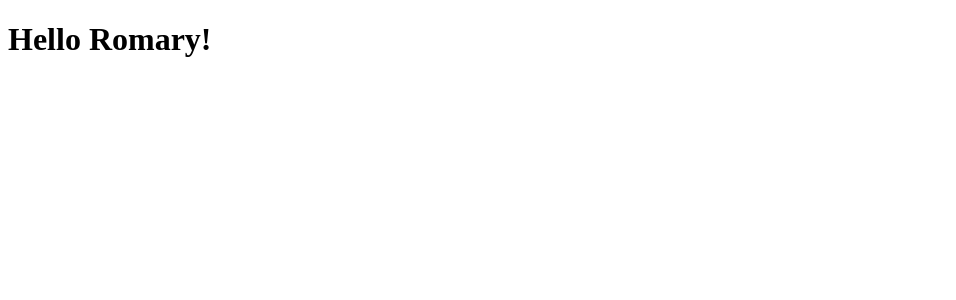
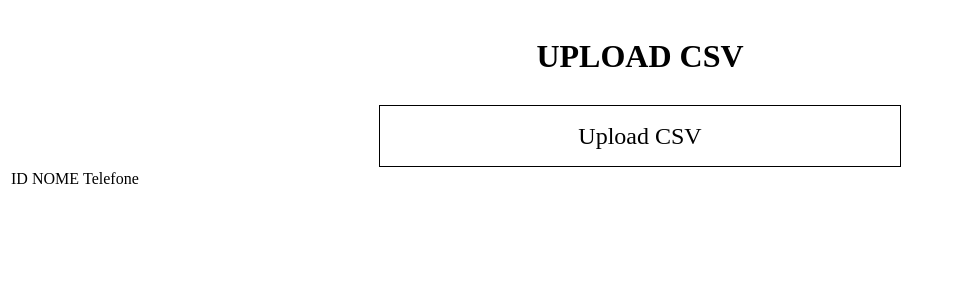
Before and after one commit to jjromary/upload_csv, a React (Create React App) app: page / in a window 1280 px wide. Shown: the top 300 px of the page, without its empty margins (0-956 px from the left). Built offline with nearby package versions, Linux system fonts and the light colour scheme.

Commit message:
dados do csv listados na tela

```diff
--- a/package.json
+++ b/package.json
@@ -6,6 +6,7 @@
     "@testing-library/jest-dom": "^5.14.1",
     "@testing-library/react": "^12.0.0",
     "@testing-library/user-event": "^13.2.1",
+    "papaparse": "^5.3.1",
     "react": "^17.0.2",
     "react-dom": "^17.0.2",
     "react-scripts": "5.0.0",
--- a/public/index.html
+++ b/public/index.html
@@ -2,42 +2,16 @@
 <html lang="en">
   <head>
     <meta charset="utf-8" />
-    <link rel="icon" href="%PUBLIC_URL%/favicon.ico" />
     <meta name="viewport" content="width=device-width, initial-scale=1" />
-    <meta name="theme-color" content="#000000" />
-    <meta
-      name="description"
-      content="Web site created using create-react-app"
-    />
-    <link rel="apple-touch-icon" href="%PUBLIC_URL%/logo192.png" />
-    <!--
-      manifest.json provides metadata used when your web app is installed on a
-      user's mobile device or desktop. See https://developers.google.com/web/fundamentals/web-app-manifest/
-    -->
+
+
     <link rel="manifest" href="%PUBLIC_URL%/manifest.json" />
-    <!--
-      Notice the use of %PUBLIC_URL% in the tags above.
-      It will be replaced with the URL of the `public` folder during the build.
-      Only files inside the `public` folder can be referenced from the HTML.
 
-      Unlike "/favicon.ico" or "favicon.ico", "%PUBLIC_URL%/favicon.ico" will
-      work correctly both with client-side routing and a non-root public URL.
-      Learn how to configure a non-root public URL by running `npm run build`.
-    -->
-    <title>React App</title>
+    <title>CSV App</title>
   </head>
   <body>
     <noscript>You need to enable JavaScript to run this app.</noscript>
     <div id="root"></div>
-    <!--
-      This HTML file is a template.
-      If you open it directly in the browser, you will see an empty page.
 
-      You can add webfonts, meta tags, or analytics to this file.
-      The build step will place the bundled scripts into the <body> tag.
-
-      To begin the development, run `npm start` or `yarn start`.
-      To create a production bundle, use `npm run build` or `yarn build`.
-    -->
   </body>
 </html>
--- a/src/App.js
+++ b/src/App.js
@@ -1,10 +1,58 @@
+import React, { useState } from "react";
+import "./styles/style.css";
+import { parse } from "papaparse";
 
-function App() {
+export default function App() {
+  const [active, setActive] = useState(false);
+  const [contacts, setContacts] = useState([]);
+
   return (
     <div>
-     <h1>Hello Romary!</h1>
+      <div className="container">
+        <h1 className="title">UPLOAD CSV</h1>
+        <div
+          className="dropCsv"
+          style={{ borderColor: active ? "green" : "black" }}
+          onDragEnter={() => {
+            setActive(true);
+          }}
+          onDragLeave={() => {
+            setActive(false);
+          }}
+          onDragOver={(e) => {
+            e.preventDefault();
+          }}
+          onDrop={(e) => {
+            e.preventDefault();
+            setActive(false);
+
+            Array.from(e.dataTransfer.files)
+              .filter((file) => file.type === "text/csv")
+              .forEach(async (file) => {
+                const text = await file.text();
+                const result = parse(text, { header: true });
+                setContacts((existing) =>  [...existing, ...result.data ]);
+              });
+          }}
+        >
+          Upload CSV
+        </div>
+      </div>
+
+      <table>
+            <tr>
+              <td>ID</td>
+              <td>NOME</td>
+              <td>Telefone</td>
+            </tr>
+        {contacts.map((contact) => (
+            <tr key={contact.id} >
+              <td>{contact.id}</td>
+              <td>{contact.nome}</td>
+              <td>{contact.telefone}</td>
+            </tr>
+        ))}
+      </table>
     </div>
   );
 }
-
-export default App;
--- /dev/null
+++ b/src/styles/style.css
@@ -0,0 +1,26 @@
+.container {
+    display: flex;
+    align-items: center;
+    justify-content: center;
+    flex-direction: column;
+}
+
+.title {
+    margin: 30px 0;
+}
+
+.dropCsv {
+    height: 60px;
+    width: 520px;
+    border: 0.5px solid black;
+    font-size: 24px;
+
+    display: flex;
+    align-items: center;
+    justify-content: center;
+}
+
+.lineTable {
+    display: flex;
+    flex-direction: row;
+}
```
Also changed, not shown: 1 other file (tests, documents, lock files or other folders).
